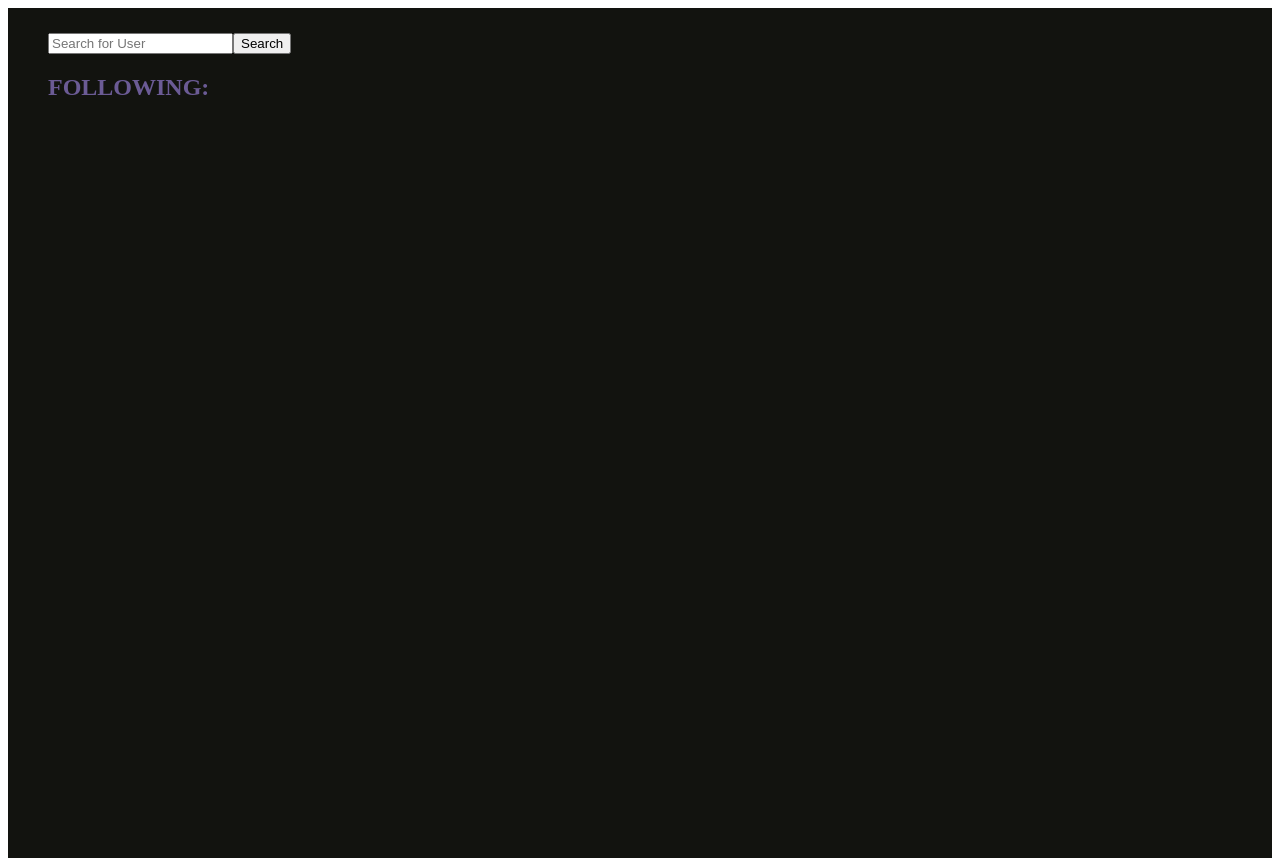
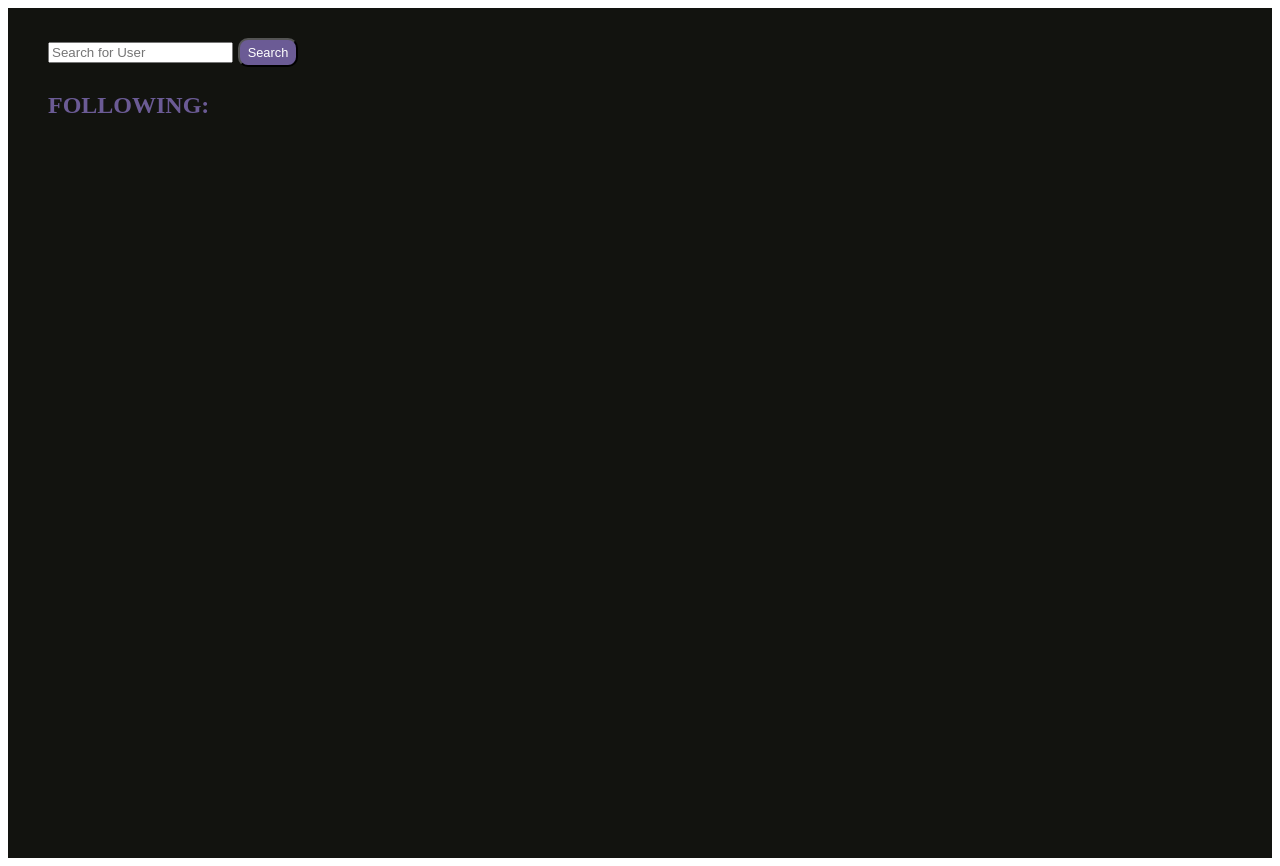
Before and after one commit to Electrex/2021-fall-cs160-team-vision, a React (Create React App) app in the folder frontend/: page /me in a window 1280 px wide. Built offline with nearby package versions, Linux system fonts and the light colour scheme; no server answers.

Commit message:
one last thing

```diff
--- a/frontend/src/components/UserLanding.js
+++ b/frontend/src/components/UserLanding.js
@@ -39,7 +39,7 @@ function UserLanding(props){
             onChange={(e) => {setQuery(e.target.value)}}
             required
           />
-          <button onClick={(e) => handleSearch(query)}>Search</button>
+          <button className='smallButton' onClick={(e) => handleSearch(query)}>Search</button>
         </div>
         <div>
           <h2 className='pageTitle'>
```
